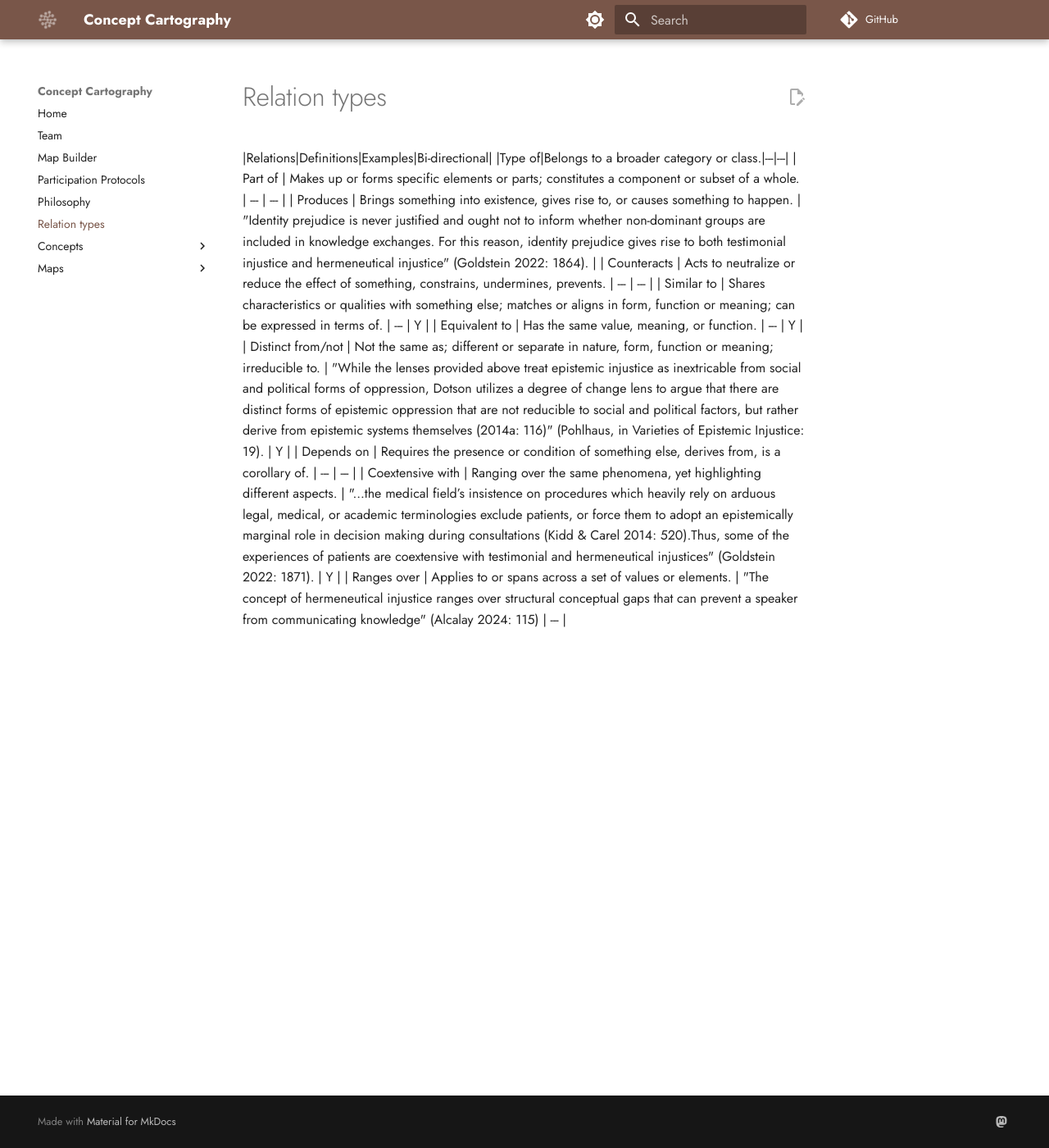
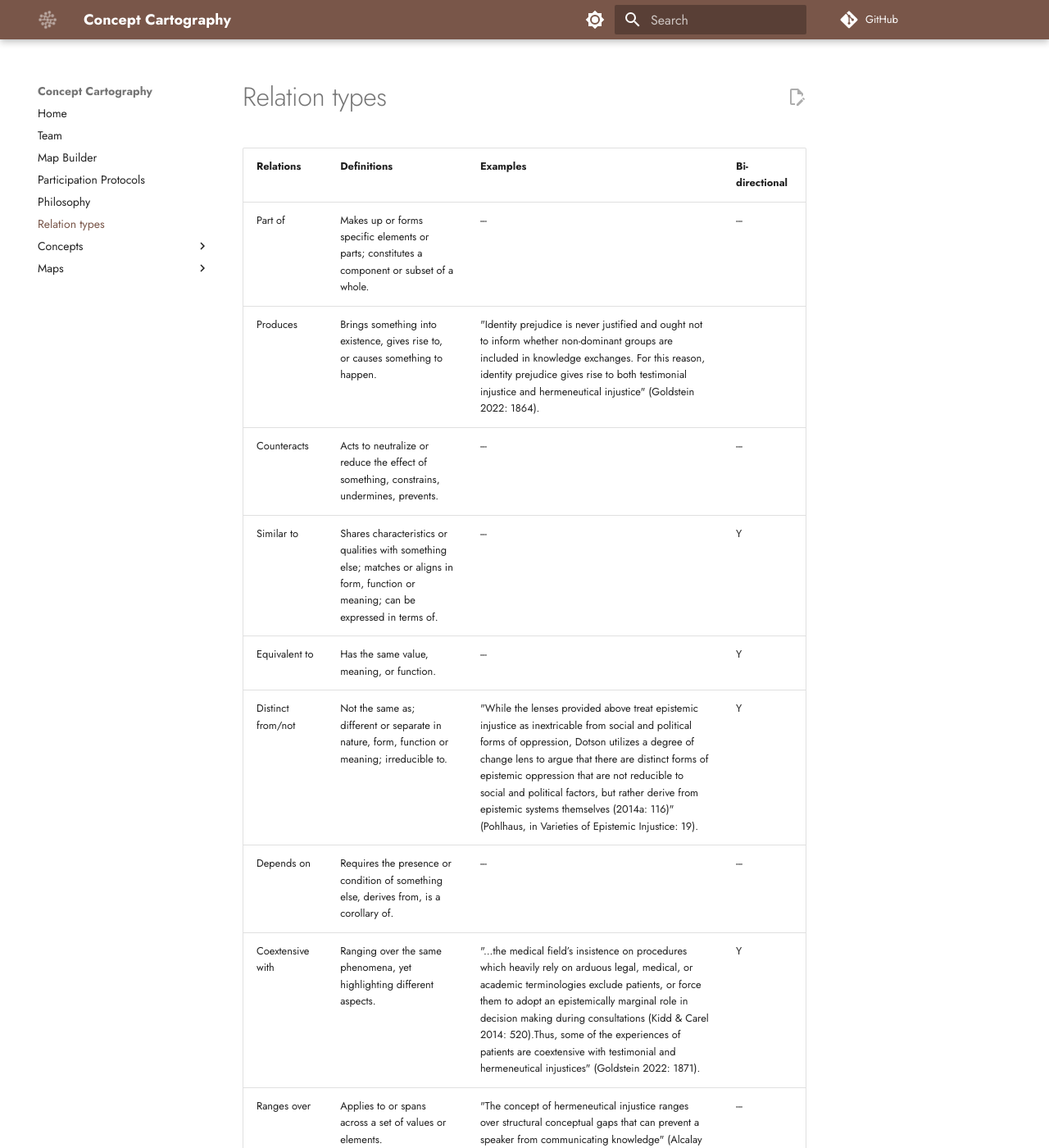
Before and after one commit to conceptcartography/conceptcartography, an MkDocs documentation site: the page built from docs/relation-types.md, in a window 1280 px wide and 1400 px high. Shown: the whole window at 82% size. Built offline with MkDocs 1.6.1 and Material for MkDocs 9.7.7, drawn with Linux system fonts in a browser that asks for light colours; comment, search, counter and statistics services are not loaded; the version menu is left out; some of the changed text lies outside the part shown.

Commit message:
Update relation-types.md

```diff
--- a/docs/relation-types.md
+++ b/docs/relation-types.md
@@ -1,6 +1,7 @@
-|Relations|Definitions|Examples|Bi-directional|
-|Type of|Belongs to a broader category or class.|---|---|
-| Part of | Makes up or forms specific elements or parts; constitutes a component or subset of a whole. | --- | --- |
+
+| Relations | Definitions | Examples | Bi-directional |
+| --------- | ----------- | -------- | -------------- |
+| Part of  | Makes up or forms specific elements or parts; constitutes a component or subset of a whole. | --- | --- |
 | Produces | Brings something into existence, gives rise to, or causes something to happen. | "Identity prejudice is never justified and ought not to inform whether non-dominant groups are included in knowledge exchanges. For this reason, identity prejudice gives rise to both testimonial injustice and hermeneutical injustice" (Goldstein 2022: 1864). |
 | Counteracts | Acts to neutralize or reduce the effect of something, constrains, undermines, prevents. | --- | --- |
 | Similar to | Shares characteristics or qualities with something else; matches or aligns in form, function or meaning; can be expressed in terms of. | --- | Y |
```
